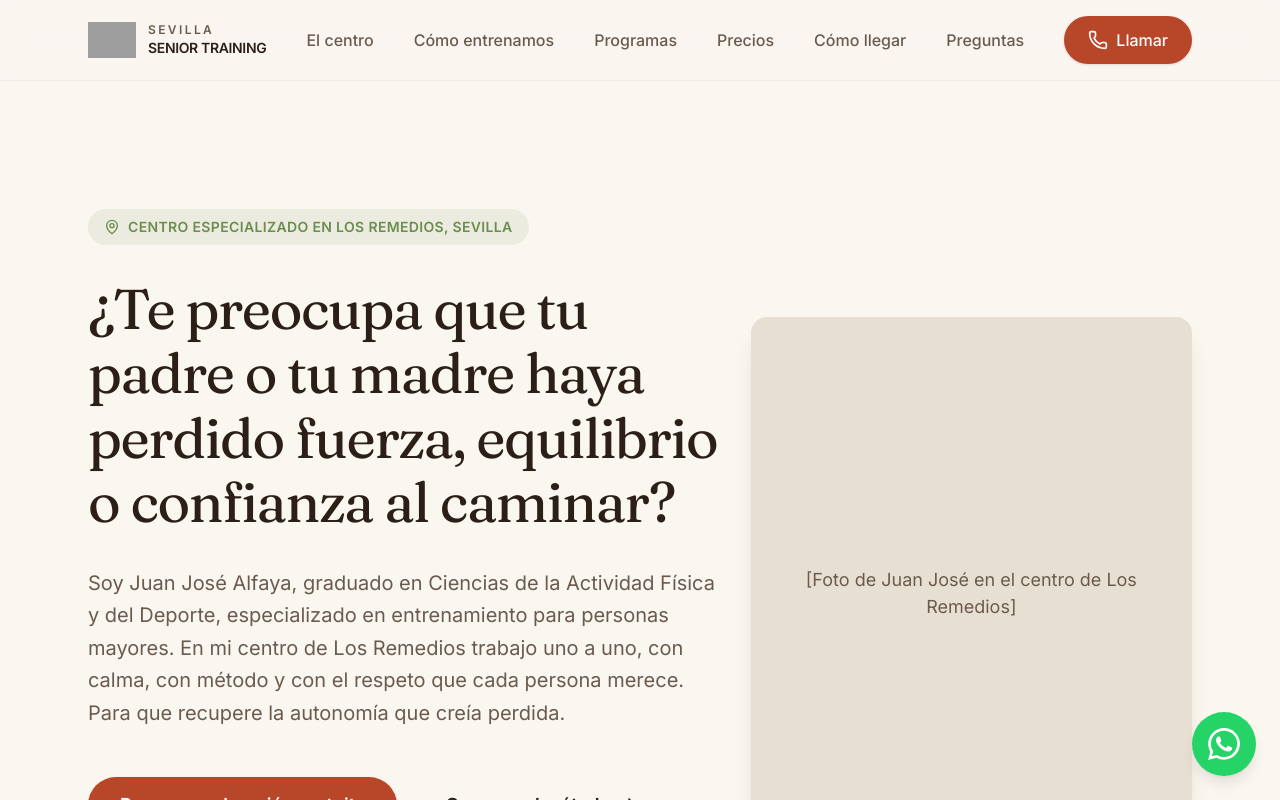
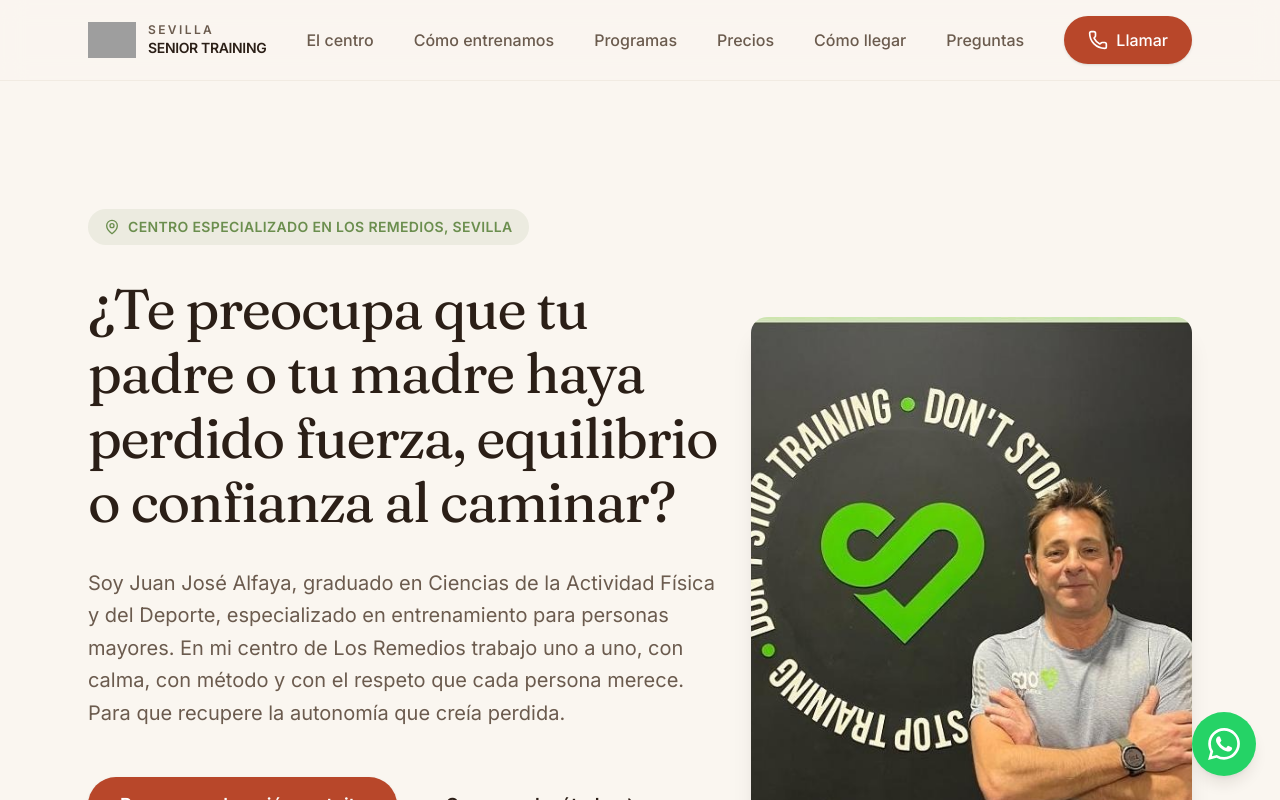
Before and after one commit to pabloalfaya/entrenamiento-adultos-sevilla, a Next.js app: page / in a window 1280 px wide. Shown: the top 800 px of the page. Built offline with nearby package versions, Linux system fonts and the light colour scheme; grey boxes are pictures that could not be loaded.

Commit message:
actualización de código

```diff
--- a/src/components/sections/Center.tsx
+++ b/src/components/sections/Center.tsx
@@ -34,17 +34,13 @@ export default function Center() {
 
           {/* Galería Simple */}
           <div className="lg:order-1 relative h-full min-h-[400px] w-full rounded-2xl overflow-hidden shadow-lg bg-surface">
-            {/* TODO: sustituir por 3-5 fotos reales del local (exterior, sala, material) */}
-            <div className="absolute inset-0 flex items-center justify-center text-ink-soft p-8 text-center border-2 border-dashed border-muted rounded-2xl m-4">
-              <p>[Galería de fotos del centro: entrada, sala y material]</p>
-            </div>
-            {/* Si usas fotos reales en grid simple:
-            <div className="grid grid-cols-2 gap-4 h-full">
-               <div className="relative col-span-2 h-64...">...</div>
-               <div className="relative h-48...">...</div>
-               <div className="relative h-48...">...</div>
-            </div>
-            */}
+            <Image
+              src="/sanolosremedios1.webp"
+              alt="Centro de entrenamiento en Los Remedios"
+              fill
+              className="object-cover"
+              sizes="(max-width: 1024px) 100vw, 50vw"
+            />
           </div>
 
         </div>
--- a/src/components/sections/Hero.tsx
+++ b/src/components/sections/Hero.tsx
@@ -58,18 +58,14 @@ export default function Hero() {
           {/* Image */}
           <div className="lg:col-span-5 relative">
             <div className="relative aspect-[4/5] w-full max-w-md mx-auto lg:max-w-none overflow-hidden rounded-2xl shadow-xl">
-              {/* TODO: reemplazar hero-juanjose.jpg con foto real del entrenador */}
-              <div className="absolute inset-0 bg-muted flex items-center justify-center text-ink-soft text-center p-8">
-                <p>[Foto de Juan José en el centro de Los Remedios]</p>
-              </div>
-              {/* <Image
-                src="/hero-juanjose.jpg"
+              <Image
+                src="/juanjose.jpeg"
                 alt="Juan José Alfaya, entrenador personal especializado en personas mayores"
                 fill
                 className="object-cover"
                 priority
                 sizes="(max-width: 1024px) 100vw, 50vw"
-              /> */}
+              />
             </div>
 
             {/* Floating Badge */}
```
Also changed, not shown: public/juanjose.jpeg (added), public/sanolosremedios1.webp (added).
